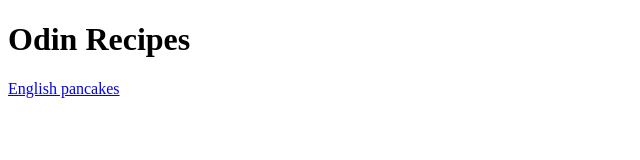
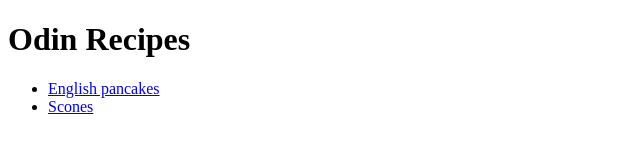
Before and after one commit to kon65138/odin-recipes, a plain HTML site: page index.html in a window 1280 px wide. Shown: the whole page, without its empty margins (0-640 px from the left). Drawn offline with Linux system fonts and the light colour scheme.

Commit message:
fix/add text to pancakes, create scones site and link.

```diff
--- a/index.html
+++ b/index.html
@@ -6,6 +6,9 @@
     </head>
     <body>
         <h1>Odin Recipes</h1>
-        <a href="./recipes/english_pancakes.html">English pancakes</a>
+        <ul>
+            <li><a href="./recipes/english_pancakes.html">English pancakes</a></li>
+            <li><a href="./recipes/scones.html">Scones</a></li>
+        </ul>
     </body>
 </html>
```
Also changed, not shown: recipes/scones.html (added, +12 -0 lines).
